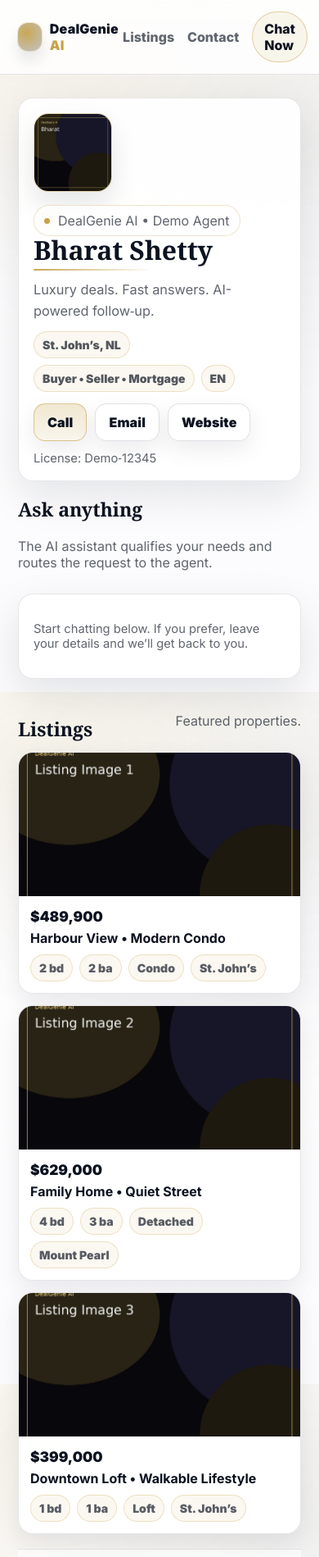
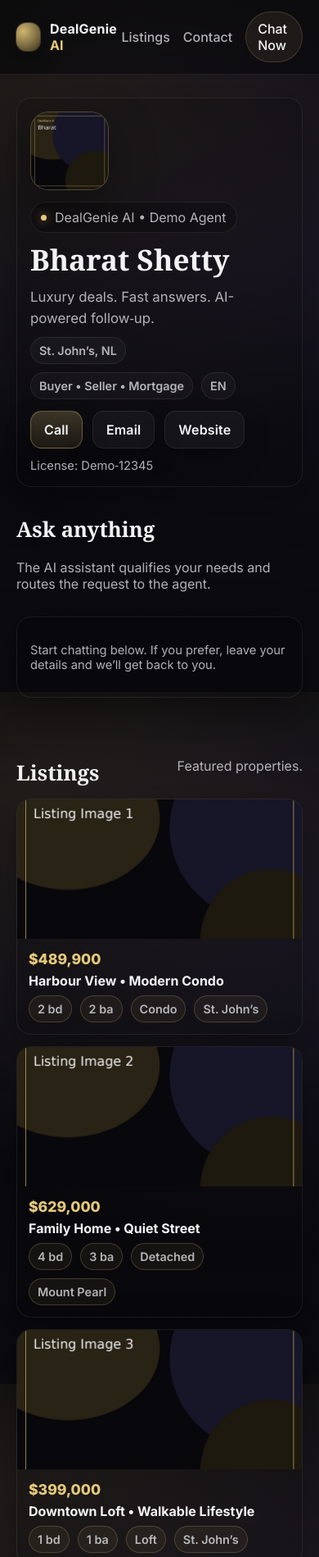
Before and after one commit to dealgenieaiglobal-byte/dealgenie-agents, a plain HTML site: page agent.html in a window 390 px wide. Shown: the top 1899 px of the page at 82% size. Drawn offline with Linux system fonts and the light colour scheme.

Commit message:
Revamp styles for luxury black and gold theme

```diff
--- a/assets/styles.css
+++ b/assets/styles.css
@@ -1,325 +1,301 @@
-/* DealGenie AI — Luxury Agent Page (Option A: White + Gold + Serif) */
-
+/* DealGenie AI — Luxury Black & Gold (static demo) */
 :root{
-  --bg:#ffffff;
-  --bg-soft:#fbfbfd;
-  --ink:#0b1220;
-  --muted:rgba(11,18,32,.65);
-  --stroke:rgba(11,18,32,.10);
-
-  --gold:#c7a24a;
-  --gold-2:#e6d3a6;
-
-  --shadow: 0 18px 50px rgba(11,18,32,.10);
-  --shadow-soft: 0 10px 28px rgba(11,18,32,.08);
-
+  --bg:#07070a;
+  --bg2:#0b0b10;
+  --panel:#0e0e16;
+  --card:#10101a;
+  --stroke:rgba(229,201,122,.18);
+  --stroke2:rgba(255,255,255,.08);
+  --gold:#e5c97a;
+  --gold2:#bfa14a;
+  --text:#f3f3f6;
+  --muted:rgba(243,243,246,.72);
+  --shadow: 0 20px 60px rgba(0,0,0,.55);
   --r:18px;
-  --max: 1140px;
-
-  --sans: Inter, system-ui, -apple-system, Segoe UI, Roboto, Arial, sans-serif;
-  --serif: "Playfair Display", Georgia, "Times New Roman", serif;
+  --r2:14px;
+  --max: 1120px;
 }
 
 *{box-sizing:border-box}
 html,body{height:100%}
-
 body{
   margin:0;
-  font-family: var(--sans);
-  color: var(--ink);
-  background:
-    radial-gradient(900px 500px at 12% 8%, rgba(199,162,74,.10), transparent 55%),
-    radial-gradient(900px 600px at 92% 18%, rgba(11,18,32,.06), transparent 55%),
-    linear-gradient(180deg, var(--bg), var(--bg-soft));
+  background: radial-gradient(1200px 800px at 15% 15%, rgba(229,201,122,.10), transparent 55%),
+              radial-gradient(900px 700px at 85% 35%, rgba(153,119,255,.09), transparent 55%),
+              linear-gradient(180deg, var(--bg), var(--bg2));
+  color:var(--text);
+  font-family: Inter, system-ui, -apple-system, Segoe UI, Roboto, Arial, sans-serif;
   -webkit-font-smoothing: antialiased;
   -moz-osx-font-smoothing: grayscale;
 }
 
 a{color:inherit; text-decoration:none}
-a:hover{opacity:.92}
-
-.wrap{width:min(var(--max), calc(100% - 44px)); margin:0 auto}
-
-/* Top bar */
-.topbar{
-  position:sticky; top:0; z-index: 30;
-  background: rgba(255,255,255,.86);
-  backdrop-filter: blur(14px);
-  border-bottom: 1px solid var(--stroke);
+a:hover{opacity:.9}
+code{
+  font-family: ui-monospace, SFMono-Regular, Menlo, Monaco, Consolas, "Liberation Mono", "Courier New", monospace;
+  font-size: .95em;
+  padding:.12em .35em;
+  border:1px solid var(--stroke2);
+  border-radius:10px;
+  background: rgba(0,0,0,.25);
 }
 
-.topbar__inner{
-  display:flex;
-  align-items:center;
-  justify-content:space-between;
-  padding: 14px 0;
+.wrap{width:min(var(--max), calc(100% - 40px)); margin:0 auto}
+.muted{color:var(--muted)}
+.small{font-size:.92rem}
+.sub{color:var(--muted); margin-top:.3rem; max-width: 70ch}
+
+.bg-orbit{
+  position:fixed; inset:-120px;
+  background:
+    radial-gradient(600px 400px at 20% 20%, rgba(229,201,122,.12), transparent 60%),
+    radial-gradient(520px 380px at 80% 10%, rgba(255,255,255,.06), transparent 60%),
+    radial-gradient(520px 380px at 65% 75%, rgba(229,201,122,.07), transparent 60%);
+  filter: blur(20px);
+  opacity:.8;
+  pointer-events:none;
+  z-index:-1;
 }
 
-.brand{display:flex; align-items:center; gap:10px}
+.topbar{
+  position:sticky; top:0; z-index:20;
+  backdrop-filter: blur(14px);
+  background: rgba(7,7,10,.55);
+  border-bottom: 1px solid var(--stroke2);
+}
+.topbar__inner{display:flex; align-items:center; justify-content:space-between; padding:14px 0}
+.brand{display:flex; align-items:center; gap:12px}
 .brand__mark{
-  width:34px; height:34px; border-radius: 12px;
-  background:
-    radial-gradient(circle at 35% 35%, rgba(199,162,74,.95), rgba(11,18,32,.25));
-  box-shadow: 0 0 0 1px rgba(199,162,74,.25), 0 12px 18px rgba(11,18,32,.10);
+  width:34px; height:34px; border-radius:12px;
+  background: radial-gradient(circle at 30% 30%, rgba(229,201,122,.9), rgba(191,161,74,.25));
+  box-shadow: 0 0 0 1px rgba(229,201,122,.25), 0 12px 25px rgba(0,0,0,.4);
 }
-.brand__text{
-  font-weight: 900;
-  letter-spacing:.2px;
-  color: var(--ink);
-}
-.brand__text em{font-style:normal; color: var(--gold)}
+.brand__text{font-weight:700; letter-spacing:.2px}
+.brand__text em{font-style:normal; color:var(--gold)}
 
 .topnav{display:flex; align-items:center; gap:16px}
-.topnav a{color: var(--muted); font-weight: 800}
-
+.topnav a{color:var(--muted); font-weight:500}
+.topnav a:hover{color:var(--text)}
 .pill{
-  padding: 10px 14px;
-  border-radius: 999px;
-  border: 1px solid rgba(199,162,74,.45);
-  background: rgba(199,162,74,.10);
-  color: var(--ink) !important;
+  padding:10px 14px;
+  border-radius:999px;
+  border:1px solid var(--stroke);
+  background: rgba(229,201,122,.08);
+  color: var(--text) !important;
 }
 
-/* Typography */
-h1,h2,h3{margin:0}
-h1{
-  font-family: var(--serif);
-  font-size: clamp(2.0rem, 3.2vw, 2.85rem);
-  line-height:1.05;
-  letter-spacing: -.2px;
-  color: var(--ink);
-}
-h2{
-  font-family: var(--serif);
-  font-size: clamp(1.45rem, 2.1vw, 1.95rem);
-  letter-spacing: -.1px;
-  color: var(--ink);
-}
-h3{font-size: 1.05rem; color: var(--ink)}
+.hero{padding:54px 0 26px}
+.hero__grid{display:grid; grid-template-columns: 1.1fr .9fr; gap:28px; align-items:center}
+@media (max-width: 980px){ .hero__grid{grid-template-columns:1fr} }
 
-.lead{
-  color: var(--muted);
-  font-size: 1.02rem;
-  line-height: 1.6;
-  margin: 10px 0 0;
-  max-width: 72ch;
-}
-.sub{color: var(--muted); margin-top: .35rem; max-width: 72ch}
-.muted{color: var(--muted)}
-.small{font-size: .92rem}
-
-/* Pills + kicker */
 .kicker{
   display:inline-flex; align-items:center; gap:10px;
-  color: var(--muted);
-  border: 1px solid rgba(199,162,74,.30);
-  padding: 8px 12px;
-  border-radius: 999px;
-  background: rgba(255,255,255,.75);
+  color:var(--muted);
+  border:1px solid var(--stroke2);
+  padding:8px 12px;
+  border-radius:999px;
+  background: rgba(0,0,0,.25);
+  margin-bottom:14px;
   width: fit-content;
 }
-.dot{
-  width:7px; height:7px; border-radius: 99px;
-  background: var(--gold);
-  box-shadow: 0 0 14px rgba(199,162,74,.35);
+.dot{width:7px; height:7px; border-radius:99px; background:var(--gold); box-shadow: 0 0 12px rgba(229,201,122,.55)}
+h1,h2,h3{
+  font-family: "Playfair Display", Georgia, "Times New Roman", serif;
+  margin:0;
 }
+h1{font-size: clamp(2.2rem, 4vw, 3.2rem); line-height: 1.05}
+h2{font-size: clamp(1.6rem, 3vw, 2.2rem)}
+h3{font-size: 1.18rem; margin:0 0 6px}
+.lead{color:var(--muted); font-size:1.05rem; line-height:1.55; max-width: 70ch; margin:14px 0 0}
+.gold{color:var(--gold)}
+.glow{color:var(--text); text-shadow: 0 0 16px rgba(229,201,122,.18)}
 
-/* Buttons */
+.hero__actions{display:flex; gap:12px; margin-top:18px; flex-wrap:wrap}
 .btn{
   display:inline-flex; align-items:center; justify-content:center;
   border-radius: 14px;
   padding: 12px 16px;
-  border: 1px solid rgba(11,18,32,.12);
-  background: rgba(255,255,255,.96);
-  color: var(--ink);
-  font-weight: 900;
-  letter-spacing:.12px;
-  box-shadow: var(--shadow-soft);
+  border:1px solid var(--stroke2);
+  background: rgba(255,255,255,.04);
+  color: var(--text);
+  font-weight: 600;
+  letter-spacing:.15px;
+  box-shadow: 0 10px 30px rgba(0,0,0,.25);
 }
 .btn--gold{
-  border-color: rgba(199,162,74,.55);
-  background: linear-gradient(180deg, rgba(199,162,74,.25), rgba(199,162,74,.10));
+  border-color: rgba(229,201,122,.35);
+  background: linear-gradient(180deg, rgba(229,201,122,.22), rgba(191,161,74,.10));
 }
-.btn--ghost{background: rgba(255,255,255,.92)}
-.hero__actions{display:flex; gap:10px; flex-wrap:wrap}
+.btn--ghost:hover{border-color: rgba(229,201,122,.25)}
 
-/* Cards */
+.mini{display:grid; grid-template-columns: repeat(3, 1fr); gap:12px; margin-top:18px}
+@media (max-width: 680px){ .mini{grid-template-columns: 1fr} }
+.mini__card{
+  padding:14px;
+  border-radius: var(--r2);
+  border:1px solid var(--stroke2);
+  background: rgba(0,0,0,.22);
+}
+.mini__label{color:var(--muted); font-size:.9rem}
+.mini__value{font-weight:700; margin-top:6px}
+
+.panel{
+  border-radius: var(--r);
+  border:1px solid var(--stroke2);
+  background: rgba(0,0,0,.22);
+  box-shadow: var(--shadow);
+  overflow:hidden;
+}
+.panel__top{
+  display:flex; align-items:center; justify-content:space-between;
+  padding:12px 14px;
+  border-bottom:1px solid var(--stroke2);
+  background: rgba(0,0,0,.25);
+}
+.chip{
+  display:inline-flex; align-items:center;
+  padding:7px 10px;
+  border-radius:999px;
+  border:1px solid rgba(229,201,122,.22);
+  color: var(--gold);
+  font-weight:600;
+  font-size:.9rem;
+  background: rgba(229,201,122,.06);
+}
+.panel__icons{display:flex; gap:8px}
+.panel__icons span{width:10px; height:10px; border-radius:99px; border:1px solid var(--stroke2); background: rgba(255,255,255,.04)}
+.panel__body{padding:16px}
+
+.preview{display:grid; grid-template-columns: 1fr 1fr; gap:12px}
+@media (max-width: 520px){ .preview{grid-template-columns:1fr} }
+.avatar-skel{width:58px; height:58px; border-radius:18px; border:1px solid var(--stroke2); background: rgba(255,255,255,.05)}
+.lines .line{height:10px; border-radius:999px; border:1px solid var(--stroke2); background: rgba(255,255,255,.04); margin:8px 0}
+.w80{width:80%} .w70{width:70%} .w60{width:60%}
+.cta-skel{height:40px; border-radius:14px; border:1px solid rgba(229,201,122,.25); background: rgba(229,201,122,.08); margin-top:12px}
+.card-skel{height:90px; border-radius:18px; border:1px solid var(--stroke2); background: rgba(255,255,255,.04); margin-bottom:12px}
+.note{
+  margin-top:14px;
+  color: var(--muted);
+  font-size: .95rem;
+  border:1px dashed rgba(229,201,122,.18);
+  padding:12px 12px;
+  border-radius:14px;
+  background: rgba(0,0,0,.18);
+}
+
+.section{padding:34px 0}
+.section--alt{background: rgba(255,255,255,.02); border-top:1px solid var(--stroke2); border-bottom:1px solid var(--stroke2)}
+.grid3{display:grid; grid-template-columns: repeat(3, 1fr); gap:14px; margin-top:14px}
+.grid2{display:grid; grid-template-columns: repeat(2, 1fr); gap:14px; margin-top:14px}
+@media (max-width: 900px){ .grid3{grid-template-columns:1fr} .grid2{grid-template-columns:1fr} }
+
 .card{
+  padding:16px;
+  border-radius: var(--r);
+  border:1px solid var(--stroke2);
+  background: rgba(0,0,0,.20);
+  box-shadow: 0 18px 55px rgba(0,0,0,.35);
+}
+.card--tight{padding:14px}
+.list{margin:10px 0 0; padding-left: 18px; color: var(--muted)}
+.list__row{display:flex; gap:10px; padding:8px 0; border-bottom:1px solid rgba(255,255,255,.06)}
+.list__row:last-child{border-bottom:0}
+.list--ol{padding-left: 22px}
+
+.cta{
+  margin-top: 18px;
   padding: 18px;
   border-radius: var(--r);
-  border: 1px solid var(--stroke);
-  background: rgba(255,255,255,.92);
-  box-shadow: var(--shadow);
+  border:1px solid rgba(229,201,122,.25);
+  background: radial-gradient(700px 300px at 20% 10%, rgba(229,201,122,.10), transparent 60%),
+              rgba(0,0,0,.18);
+  display:flex; align-items:center; justify-content:space-between; gap:14px;
+  flex-wrap:wrap;
 }
+.cta__copy h3{margin:0 0 6px}
+.cta__copy p{margin:0; color:var(--muted)}
 
-/* Sections */
-.section{padding: 18px 0}
-.section--alt{
-  background: rgba(255,255,255,.70);
-  border-top: 1px solid var(--stroke);
-  border-bottom: 1px solid var(--stroke);
+.footer{
+  padding:22px 0;
+  border-top:1px solid var(--stroke2);
+  background: rgba(0,0,0,.20);
 }
+.footer__inner{display:flex; align-items:center; justify-content:space-between; gap:12px; flex-wrap:wrap}
 
-.section-head{
-  display:flex;
-  align-items:flex-end;
-  justify-content:space-between;
-  gap: 14px;
-  flex-wrap:wrap;
-  margin-bottom: 12px;
+/* Agent page */
+.agent{padding-top: 10px}
+.agent-hero{padding: 26px 0 10px}
+.agent-hero__grid{display:grid; grid-template-columns: 1.2fr .8fr; gap:16px; align-items:start}
+@media (max-width: 980px){ .agent-hero__grid{grid-template-columns:1fr} }
+
+.agent-card{overflow:hidden}
+.agent-card__top{display:flex; gap:14px; align-items:flex-start}
+@media (max-width: 600px){ .agent-card__top{flex-direction:column} }
+.agent-photo{
+  width: 96px; height: 96px; border-radius: 22px;
+  border:1px solid rgba(229,201,122,.25);
+  background: rgba(255,255,255,.03);
+  object-fit: cover;
+  box-shadow: 0 18px 55px rgba(0,0,0,.35);
 }
+.agent-meta{flex:1}
+.badges{display:flex; gap:10px; flex-wrap:wrap; margin-top:10px}
+.badge{
+  padding:7px 10px;
+  border-radius:999px;
+  border:1px solid rgba(255,255,255,.08);
+  background: rgba(255,255,255,.03);
+  color: var(--muted);
+  font-weight:600;
+  font-size:.9rem;
+}
+.agent-card__bottom{margin-top:14px; border-top:1px solid rgba(255,255,255,.06); padding-top:14px}
+.quick{display:grid; grid-template-columns: repeat(3, 1fr); gap:10px}
+@media (max-width: 700px){ .quick{grid-template-columns: 1fr} }
+.quick__item{
+  border:1px solid rgba(255,255,255,.06);
+  border-radius: 14px;
+  padding:12px;
+  background: rgba(0,0,0,.14);
+}
+.section-head{display:flex; align-items:flex-end; justify-content:space-between; gap:14px; flex-wrap:wrap; margin-bottom: 14px}
 
-/* Agent header layout */
-.agent-card__top{
-  display:flex;
-  gap: 16px;
-  align-items:flex-start;
-}
-@media (max-width: 680px){
-  .agent-card__top{flex-direction:column}
-}
-
-.agent-photo{
-  width: 96px; height: 96px;
-  border-radius: 18px;
-  border: 1px solid rgba(199,162,74,.38);
-  background: rgba(11,18,32,.03);
-  object-fit: cover;
-  box-shadow: 0 16px 32px rgba(11,18,32,.10);
-}
-
-/* Luxury divider under the main name */
-#agentName{
-  position: relative;
-  display: inline-block;
-  padding-bottom: 8px;
-}
-#agentName::after{
-  content:"";
-  position:absolute;
-  left:0;
-  bottom: 0;
-  height: 2px;
-  width: 64%;
-  background: linear-gradient(90deg, rgba(199,162,74,.95), rgba(230,211,166,.10));
-  border-radius: 999px;
-}
-
-/* Badges */
-.badges{display:flex; gap:8px; flex-wrap:wrap; margin-top: 12px}
-.badge{
-  padding: 7px 10px;
-  border-radius: 999px;
-  border: 1px solid rgba(199,162,74,.28);
-  background: rgba(199,162,74,.08);
-  color: rgba(11,18,32,.70);
-  font-weight: 900;
-  font-size: .88rem;
-}
-
-/* Listings */
-.listing-grid{
-  display:grid;
-  grid-template-columns: repeat(3, 1fr);
-  gap: 14px;
-}
-@media (max-width: 980px){
-  .listing-grid{grid-template-columns: 1fr}
-}
+.listing-grid{display:grid; grid-template-columns: repeat(3, 1fr); gap:14px}
+@media (max-width: 980px){ .listing-grid{grid-template-columns: 1fr} }
 
 .listing{
   border-radius: var(--r);
-  border: 1px solid var(--stroke);
-  background: rgba(255,255,255,.96);
+  border:1px solid rgba(255,255,255,.08);
+  background: rgba(0,0,0,.18);
   overflow:hidden;
-  box-shadow: var(--shadow-soft);
-  transition: transform .15s ease, box-shadow .15s ease;
+  box-shadow: 0 18px 55px rgba(0,0,0,.35);
 }
-.listing:hover{
-  transform: translateY(-2px);
-  box-shadow: 0 18px 42px rgba(11,18,32,.12);
+.listing__img{width:100%; height: 170px; object-fit: cover; display:block; background: rgba(255,255,255,.03)}
+.listing__body{padding:14px}
+.listing__price{color: var(--gold); font-weight: 800; font-size: 1.1rem}
+.listing__meta{margin-top:8px; color: var(--muted); display:flex; gap:10px; flex-wrap:wrap}
+.pill2{
+  padding:7px 10px;
+  border-radius:999px;
+  border:1px solid rgba(229,201,122,.22);
+  background: rgba(229,201,122,.06);
+  color: var(--muted);
+  font-weight: 600;
+  font-size: .9rem;
 }
 
-.listing__img{
-  width:100%;
-  height: 175px;
-  object-fit: cover;
-  display:block;
-  background: rgba(11,18,32,.03);
-}
-
-.listing__body{padding: 14px}
-.listing__price{
-  font-weight: 1000;
-  color: var(--ink);
-  font-size: 1.08rem;
-}
-.listing__meta{
-  margin-top: 10px;
-  display:flex;
-  gap:8px;
-  flex-wrap:wrap;
-}
-.pill2{
-  padding: 7px 10px;
-  border-radius: 999px;
-  border: 1px solid rgba(199,162,74,.28);
-  background: rgba(199,162,74,.08);
-  color: rgba(11,18,32,.68);
-  font-weight: 900;
-  font-size: .88rem;
-}
-
-/* Forms */
-.grid2{
-  display:grid;
-  grid-template-columns: repeat(2, 1fr);
-  gap: 14px;
-}
-@media (max-width: 900px){
-  .grid2{grid-template-columns:1fr}
-}
-
-.field{display:grid; gap:7px; margin-bottom: 12px}
-.field span{
-  color: var(--muted);
-  font-weight: 900;
-  font-size: .92rem;
-}
-
+.field{display:grid; gap:7px; margin-bottom:12px}
+.field span{color: var(--muted); font-weight: 600; font-size:.95rem}
 input, textarea{
   width:100%;
   padding: 12px 12px;
   border-radius: 14px;
-  border: 1px solid rgba(11,18,32,.12);
-  background: rgba(255,255,255,.98);
-  color: var(--ink);
+  border:1px solid rgba(255,255,255,.10);
+  background: rgba(0,0,0,.18);
+  color: var(--text);
   outline: none;
 }
-
-input:focus, textarea:focus{
-  border-color: rgba(199,162,74,.65);
-  box-shadow: 0 0 0 4px rgba(199,162,74,.14);
-}
-
+input:focus, textarea:focus{border-color: rgba(229,201,122,.30); box-shadow: 0 0 0 4px rgba(229,201,122,.08)}
 button{cursor:pointer}
 
-/* Footer */
-.footer{
-  padding: 18px 0;
-  border-top: 1px solid var(--stroke);
-  background: rgba(255,255,255,.86);
-}
-.footer__inner{
-  display:flex;
-  align-items:center;
-  justify-content:space-between;
-  gap: 12px;
-  flex-wrap:wrap;
-}
-
-/* Botpress bubble tends to appear automatically; keep it above page */
-#bp-web-widget,
-.bp-web-widget-container{
-  z-index: 9999 !important;
-}
+.botpress-mount{min-height: 20px}
```
